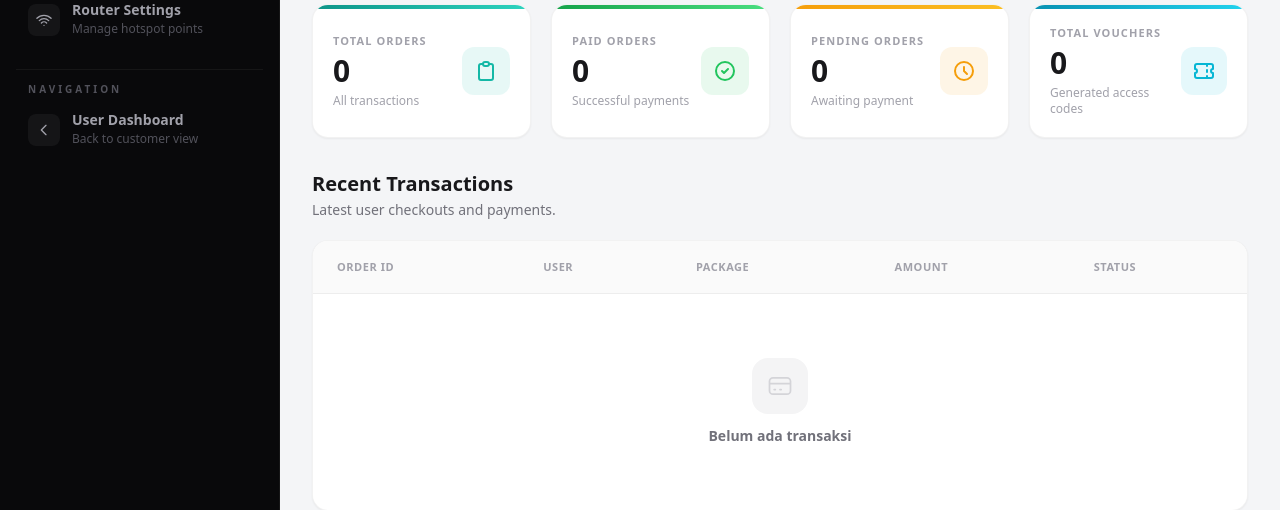
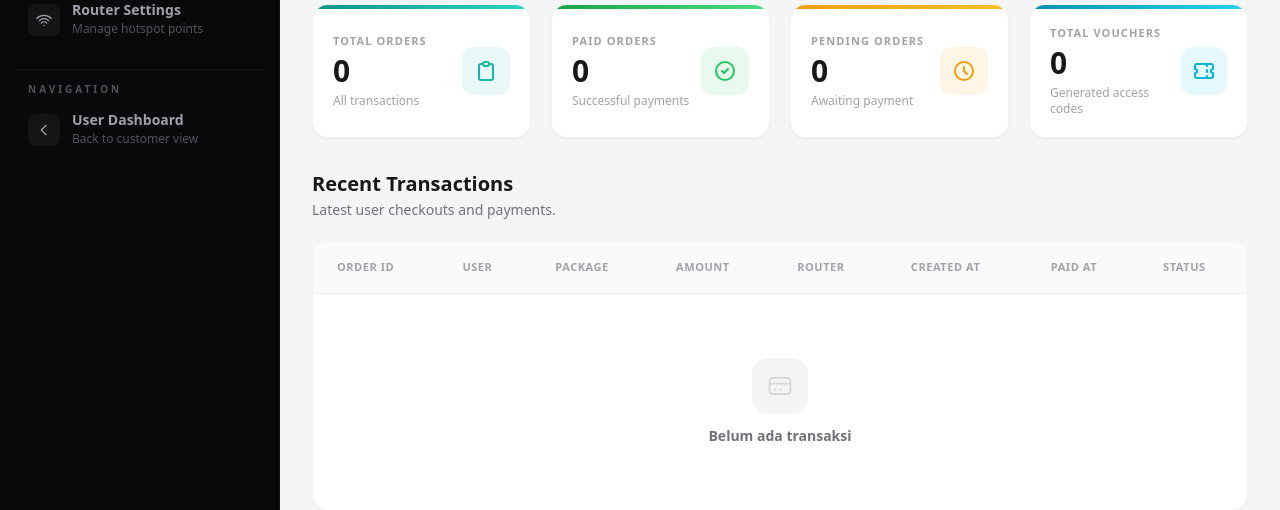
Before and after one commit to Farmil23/IFB_210_PEMROGRAMAN_WEB_LANJUT_WEBSITE_ISP_CLIENT, a Python web app: template app/templates/admin_dashboard.html in a window 1280 px wide. Shown: the part 264-774 px from the top of the page. Run offline with Jinja, Linux system fonts and the light colour scheme; the template is opened without the code that fills it, so the values that code supplies are empty; some libraries are stand-ins or nearby versions.

Commit message:
Fix admin_dashboard.html

```diff
--- a/app/templates/admin_dashboard.html
+++ b/app/templates/admin_dashboard.html
@@ -196,6 +196,9 @@
                                     <th class="px-6 py-4 text-[11px] font-black uppercase tracking-wider text-zinc-400">User</th>
                                     <th class="px-6 py-4 text-[11px] font-black uppercase tracking-wider text-zinc-400">Package</th>
                                     <th class="px-6 py-4 text-[11px] font-black uppercase tracking-wider text-zinc-400">Amount</th>
+                                    <th class="px-6 py-4 text-[11px] font-black uppercase tracking-wider text-zinc-400">Router</th>
+                                    <th class="px-6 py-4 text-[11px] font-black uppercase tracking-wider text-zinc-400">Created At</th>
+                                    <th class="px-6 py-4 text-[11px] font-black uppercase tracking-wider text-zinc-400">Paid At</th>
                                     <th class="px-6 py-4 text-[11px] font-black uppercase tracking-wider text-zinc-400">Status</th>
                                 </tr>
                             </thead>
@@ -203,9 +206,9 @@
                                 {% if recent_transactions is defined and recent_transactions %}
                                 {% for tx in recent_transactions %}
                                 <tr class="hover:bg-zinc-50/70 transition-colors">
-                                    <td class="px-6 py-4 font-mono text-xs text-zinc-500">#{{ tx.order_id }}</td>
-                                    <td class="px-6 py-4 font-bold text-zinc-900">{{ tx.user.username if tx.user else 'Unknown' }}</td>
-                                    <td class="px-6 py-4 text-zinc-600">{{ tx.package.name if tx.package else 'Unknown' }}</td>
+                                    <td class="px-6 py-4 font-mono text-xs text-zinc-500">#{{ tx.id }}</td>
+                                    <td class="px-6 py-4 font-bold text-zinc-900">{{ tx.customer.username if tx.customer else 'Unknown' }}</td>
+                                    <td class="px-6 py-4 text-zinc-600">{{ tx.package.name if tx.package else 'Unknown Package' }}</td>
                                     <td class="px-6 py-4 font-semibold text-zinc-700">
                                         {% if tx.package is defined and tx.package and tx.package.price is not none %}
                                             Rp {{ "{:,.0f}".format(tx.package.price|float) }}
@@ -213,20 +216,31 @@
                                             Rp 0
                                         {% endif %}
                                     </td>
+                                    <td class="px-6 py-4 text-zinc-600">{{ tx.router_location if tx.router_location else '-' }}</td>
+                                    <td class="px-6 py-4 text-zinc-500 text-xs">{{ tx.created_at.strftime('%d %b %Y, %H:%M') if tx.created_at else '-' }}</td>
+                                    <td class="px-6 py-4 text-zinc-500 text-xs">
+                                        {% if tx.paid_at %}
+                                            {{ tx.paid_at.strftime('%d %b %Y, %H:%M') }}
+                                        {% else %}
+                                            <span class="text-zinc-400 italic">Belum dibayar</span>
+                                        {% endif %}
+                                    </td>
                                     <td class="px-6 py-4">
                                         {% if tx.status == 'paid' %}
                                         <span class="inline-flex items-center gap-1.5 px-2.5 py-1 rounded-full text-xs font-bold bg-green-100 text-green-700 border border-green-200"><span class="w-1.5 h-1.5 rounded-full bg-green-500 animate-pulse"></span>Paid</span>
                                         {% elif tx.status == 'pending' %}
                                         <span class="inline-flex items-center gap-1.5 px-2.5 py-1 rounded-full text-xs font-bold bg-amber-100 text-amber-700 border border-amber-200"><span class="w-1.5 h-1.5 rounded-full bg-amber-500"></span>Pending</span>
+                                        {% elif tx.status in ['failed', 'cancelled'] %}
+                                        <span class="inline-flex items-center gap-1.5 px-2.5 py-1 rounded-full text-xs font-bold bg-red-100 text-red-700 border border-red-200"><span class="w-1.5 h-1.5 rounded-full bg-red-500"></span>{{ tx.status|title }}</span>
                                         {% else %}
-                                        <span class="inline-flex items-center gap-1.5 px-2.5 py-1 rounded-full text-xs font-bold bg-red-100 text-red-700 border border-red-200"><span class="w-1.5 h-1.5 rounded-full bg-red-500"></span>{{ tx.status|title }}</span>
+                                        <span class="inline-flex items-center gap-1.5 px-2.5 py-1 rounded-full text-xs font-bold bg-zinc-100 text-zinc-700 border border-zinc-200"><span class="w-1.5 h-1.5 rounded-full bg-zinc-500"></span>{{ tx.status|title if tx.status else 'Unknown' }}</span>
                                         {% endif %}
                                     </td>
                                 </tr>
                                 {% endfor %}
                                 {% else %}
                                 <tr>
-                                    <td colspan="5" class="px-6 py-16 text-center">
+                                    <td colspan="8" class="px-6 py-16 text-center">
                                         <div class="flex flex-col items-center gap-3">
                                             <div class="w-14 h-14 rounded-2xl bg-zinc-100 flex items-center justify-center">
                                                 <svg xmlns="http://www.w3.org/2000/svg" class="w-7 h-7 text-zinc-300" fill="none" viewBox="0 0 24 24" stroke="currentColor" stroke-width="1.5"><path stroke-linecap="round" stroke-linejoin="round" d="M3 10h18M7 15h1m4 0h1m-7 4h12a3 3 0 003-3V8a3 3 0 00-3-3H6a3 3 0 00-3 3v8a3 3 0 003 3z"/></svg>
```
